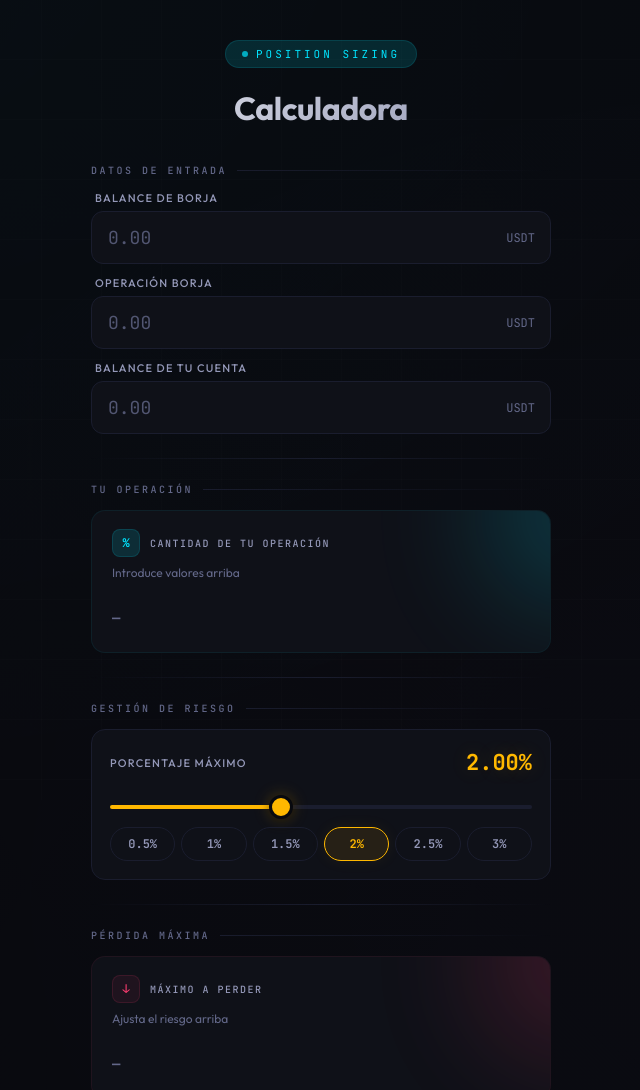
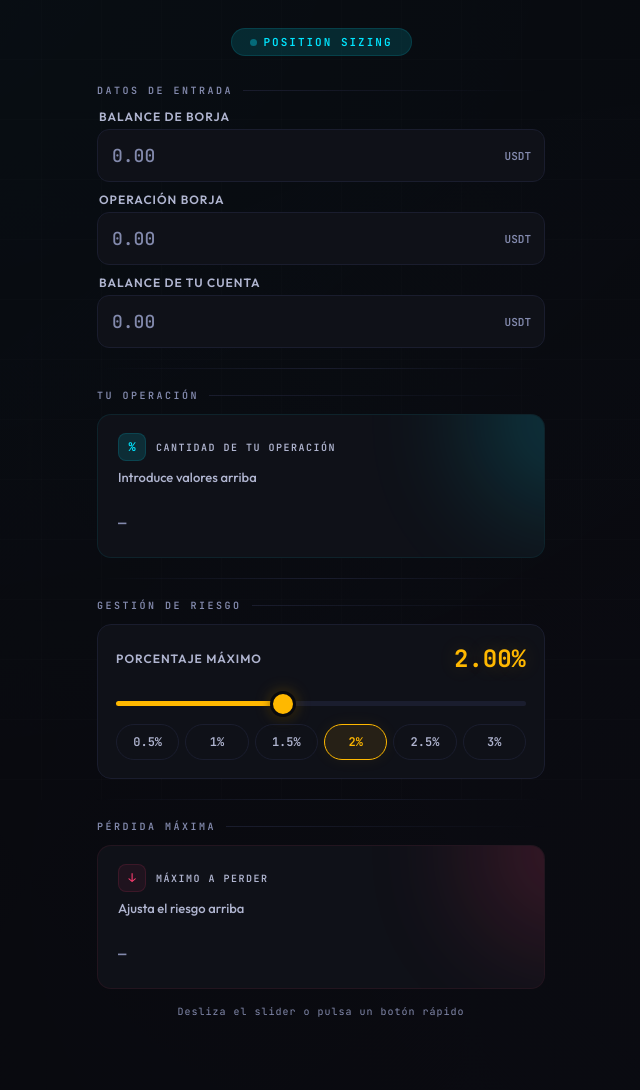
Before and after one commit to daniisantana4/CalcularPorcentajes, a plain HTML site: page index.html in a window 1280 px wide. Shown: the top 1090 px of the page, without its empty margins (319-959 px from the left). After the commit the page ends 1054 px from the top, so only its background shows below. Drawn offline with Linux system fonts and the light colour scheme.

Commit message:
Refactor index.html for layout and style enhancements
Updated styles and structure for improved layout and design consistency.

```diff
--- a/index.html
+++ b/index.html
@@ -7,25 +7,25 @@
 <meta name="apple-mobile-web-app-status-bar-style" content="black-translucent">
 <meta name="apple-mobile-web-app-title" content="Calc">
 <title>Calculadora de Operaciones</title>
-<link href="https://fonts.googleapis.com/css2?family=Outfit:wght@300;400;500;600;700&family=JetBrains+Mono:wght@400;500;600;700&display=swap" rel="stylesheet">
+<link href="https://fonts.googleapis.com/css2?family=Outfit:wght@300;400;500;600;700;800&family=JetBrains+Mono:wght@400;500;600;700&display=swap" rel="stylesheet">
 <style>
   :root {
     --bg-primary: #08090e;
     --bg-card: #0f1118;
     --bg-card-hover: #141620;
-    --bg-input: #0c0d15;
     --border: #1a1d2e;
     --border-glow: #2a2f4a;
     --border-focus: #00e5ff;
-    --text-primary: #f2f3f7;
-    --text-secondary: #9498b8;
-    --text-muted: #636889;
+    --text-primary: #f5f6fa;
+    --text-secondary: #b0b5d0;
+    --text-muted: #838aad;
     --accent-cyan: #00e5ff;
     --accent-cyan-dim: #00e5ff22;
     --accent-green: #00ffaa;
     --accent-green-dim: #00ffaa18;
     --accent-amber: #ffb800;
     --accent-amber-dim: #ffb80018;
+    --accent-amber-fill: #ffb800;
     --accent-rose: #ff3d71;
     --accent-rose-dim: #ff3d7112;
     --accent-purple: #a78bfa;
@@ -33,7 +33,6 @@
   }
 
   *, *::before, *::after { margin: 0; padding: 0; box-sizing: border-box; }
-
   html { height: 100%; background: var(--bg-primary); }
 
   body {
@@ -47,7 +46,6 @@
     overflow-x: hidden;
   }
 
-  /* Grid background */
   body::before {
     content: '';
     position: fixed;
@@ -82,60 +80,51 @@
     position: relative;
     z-index: 1;
     width: 100%;
-    max-width: 500px;
-    padding: 20px;
-    padding-top: calc(max(env(safe-area-inset-top, 16px), 16px) + 24px);
-    padding-bottom: calc(max(env(safe-area-inset-bottom, 16px), 16px) + 24px);
+    max-width: 480px;
+    padding: 16px;
+    padding-top: calc(max(env(safe-area-inset-top, 12px), 12px) + 16px);
+    padding-bottom: calc(max(env(safe-area-inset-bottom, 12px), 12px) + 24px);
   }
 
   /* Header */
   .header {
     text-align: center;
-    margin-bottom: 36px;
+    margin-bottom: 28px;
     opacity: 0;
-    animation: fadeSlideDown 0.8s cubic-bezier(0.16, 1, 0.3, 1) forwards;
+    animation: fadeDown 0.7s cubic-bezier(0.16, 1, 0.3, 1) forwards;
   }
 
-  @keyframes fadeSlideDown {
-    from { opacity: 0; transform: translateY(-20px); }
+  @keyframes fadeDown {
+    from { opacity: 0; transform: translateY(-16px); }
     to { opacity: 1; transform: translateY(0); }
   }
 
-  .header-label {
+  .header-badge {
     display: inline-flex;
     align-items: center;
-    gap: 8px;
+    gap: 7px;
     font-family: 'JetBrains Mono', monospace;
     font-size: 11px;
-    letter-spacing: 3px;
+    font-weight: 600;
+    letter-spacing: 2px;
     text-transform: uppercase;
     color: var(--accent-cyan);
     background: var(--accent-cyan-dim);
     border: 1px solid #00e5ff20;
-    padding: 6px 16px;
+    padding: 6px 18px;
     border-radius: 100px;
-    margin-bottom: 20px;
   }
 
-  .header-label .pulse-dot {
-    width: 6px; height: 6px;
+  .header-badge .dot {
+    width: 7px; height: 7px;
     border-radius: 50%;
     background: var(--accent-cyan);
-    animation: pulse 2s ease-in-out infinite;
+    animation: blink 2s ease-in-out infinite;
   }
 
-  @keyframes pulse {
-    0%, 100% { opacity: 1; box-shadow: 0 0 0 0 #00e5ff60; }
-    50% { opacity: 0.7; box-shadow: 0 0 0 6px #00e5ff00; }
-  }
-
-  .header h1 {
-    font-size: 32px;
-    font-weight: 700;
-    letter-spacing: -0.5px;
-    background: linear-gradient(135deg, #e8eaf0, #8b90b0);
-    -webkit-background-clip: text;
-    -webkit-text-fill-color: transparent;
+  @keyframes blink {
+    0%, 100% { opacity: 1; }
+    50% { opacity: 0.35; }
   }
 
   /* Section labels */
@@ -145,11 +134,11 @@
     gap: 10px;
     font-family: 'JetBrains Mono', monospace;
     font-size: 10px;
-    font-weight: 500;
+    font-weight: 600;
     color: var(--text-muted);
     text-transform: uppercase;
     letter-spacing: 2.5px;
-    margin-bottom: 14px;
+    margin-bottom: 12px;
   }
 
   .section-label::after {
@@ -160,30 +149,29 @@
   }
 
   /* Input fields */
-  .field { margin-bottom: 12px; }
+  .field { margin-bottom: 10px; }
 
   .field label {
     display: block;
-    font-size: 11px;
-    font-weight: 500;
+    font-size: 12px;
+    font-weight: 600;
     color: var(--text-secondary);
     text-transform: uppercase;
-    letter-spacing: 1.2px;
-    margin-bottom: 6px;
-    padding-left: 4px;
+    letter-spacing: 1px;
+    margin-bottom: 5px;
+    padding-left: 2px;
   }
 
-  .input-wrap {
-    position: relative;
-  }
+  .input-wrap { position: relative; }
 
   .input-wrap .unit {
     position: absolute;
-    right: 16px;
+    right: 14px;
     top: 50%;
     transform: translateY(-50%);
     font-family: 'JetBrains Mono', monospace;
-    font-size: 12px;
+    font-size: 11px;
+    font-weight: 600;
     color: var(--text-muted);
     pointer-events: none;
   }
@@ -193,19 +181,17 @@
     background: var(--bg-card);
     border: 1.5px solid var(--border);
     border-radius: 12px;
-    padding: 14px 50px 14px 16px;
+    padding: 14px 54px 14px 14px;
     font-family: 'JetBrains Mono', monospace;
     font-size: clamp(16px, 4.5vw, 18px);
+    font-weight: 500;
     color: var(--text-primary);
     outline: none;
     transition: all 0.3s cubic-bezier(0.16, 1, 0.3, 1);
     -webkit-appearance: none;
   }
 
-  .field input[type="number"]::placeholder {
-    color: var(--text-muted);
-    opacity: 0.8;
-  }
+  .field input[type="number"]::placeholder { color: var(--text-muted); }
 
   .field input[type="number"]:focus {
     border-color: var(--border-focus);
@@ -223,9 +209,7 @@
     transition: border-color 0.3s;
   }
 
-  .risk-box:hover {
-    border-color: var(--border-glow);
-  }
+  .risk-box:hover { border-color: var(--border-glow); }
 
   .risk-header {
     display: flex;
@@ -235,16 +219,16 @@
   }
 
   .risk-header label {
-    font-size: 11px;
-    font-weight: 500;
+    font-size: 12px;
+    font-weight: 600;
     color: var(--text-secondary);
     text-transform: uppercase;
-    letter-spacing: 1.2px;
+    letter-spacing: 1px;
   }
 
   .risk-value {
     font-family: 'JetBrains Mono', monospace;
-    font-size: 22px;
+    font-size: 24px;
     font-weight: 700;
     color: var(--accent-amber);
     text-shadow: 0 0 20px #ffb80030;
@@ -255,16 +239,16 @@
     -webkit-appearance: none;
     appearance: none;
     width: 100%;
-    height: 4px;
-    border-radius: 4px;
-    background: linear-gradient(to right, var(--accent-amber) 0%, var(--accent-amber) var(--fill, 40%), #1a1d2e var(--fill, 40%));
+    height: 5px;
+    border-radius: 3px;
+    background: linear-gradient(to right, var(--accent-amber-fill) 0%, var(--accent-amber-fill) var(--fill, 40%), #1a1d2e var(--fill, 40%));
     outline: none;
     margin: 0;
   }
 
   input[type="range"]::-webkit-slider-thumb {
     -webkit-appearance: none;
-    width: 24px; height: 24px;
+    width: 26px; height: 26px;
     border-radius: 50%;
     background: var(--accent-amber);
     box-shadow: 0 0 16px #ffb80040, 0 2px 8px rgba(0,0,0,0.5);
@@ -274,7 +258,7 @@
   }
 
   input[type="range"]::-webkit-slider-thumb:hover {
-    transform: scale(1.15);
+    transform: scale(1.12);
   }
 
   /* Quick buttons */
@@ -288,7 +272,7 @@
   .quick-btn {
     flex: 1 1 0;
     min-width: 0;
-    padding: 8px 0;
+    padding: 9px 0;
     border: 1.5px solid var(--border);
     border-radius: 100px;
     background: transparent;
@@ -318,7 +302,7 @@
   /* Divider */
   .divider {
     height: 1px;
-    margin: 24px 0;
+    margin: 20px 0;
     background: linear-gradient(90deg, transparent, var(--border), transparent);
   }
 
@@ -350,9 +334,9 @@
   }
 
   .card.cyan .glow { background: var(--accent-cyan); }
-  .card.cyan { border-color: #00e5ff12; }
+  .card.cyan { border-color: #00e5ff15; }
   .card.rose .glow { background: var(--accent-rose); }
-  .card.rose { border-color: #ff3d7112; }
+  .card.rose { border-color: #ff3d7115; }
 
   .card-top {
     display: flex;
@@ -379,15 +363,16 @@
   .card-label {
     font-family: 'JetBrains Mono', monospace;
     font-size: 10px;
-    font-weight: 500;
+    font-weight: 600;
     color: var(--text-secondary);
     text-transform: uppercase;
     letter-spacing: 1.5px;
   }
 
   .card-detail {
-    font-size: 12px;
-    color: var(--text-muted);
+    font-size: 13px;
+    font-weight: 500;
+    color: var(--text-secondary);
     margin-top: 8px;
     position: relative;
     z-index: 1;
@@ -411,7 +396,7 @@
   .card-val.pop { transform: scale(1.03); }
   .card-val .muted { color: var(--text-muted); font-size: 14px; }
 
-  /* Entrance animations */
+  /* Animations */
   @keyframes fadeUp {
     from { opacity: 0; transform: translateY(16px); }
     to { opacity: 1; transform: translateY(0); }
@@ -430,24 +415,19 @@
   .a6 { animation-delay: 0.38s; }
   .a7 { animation-delay: 0.46s; }
 
-  /* Footer */
   .foot {
     text-align: center;
-    margin-top: 20px;
+    margin-top: 16px;
     font-family: 'JetBrains Mono', monospace;
     font-size: 10px;
     color: var(--text-muted);
     letter-spacing: 1px;
-    opacity: 0.7;
   }
 
-  /* Responsive */
   @media (max-width: 400px) {
-    .wrap { padding: 14px; }
-    .header h1 { font-size: 26px; }
+    .wrap { padding: 12px; }
   }
 
-  /* Remove number spinners */
   input[type="number"]::-webkit-inner-spin-button,
   input[type="number"]::-webkit-outer-spin-button {
     -webkit-appearance: none;
@@ -460,8 +440,7 @@
 
 <div class="wrap">
   <div class="header">
-    <div class="header-label"><span class="pulse-dot"></span> Position Sizing</div>
-    <h1>Calculadora</h1>
+    <div class="header-badge"><span class="dot"></span> Position Sizing</div>
   </div>
 
   <div class="section-label anim a1">Datos de entrada</div>
```
